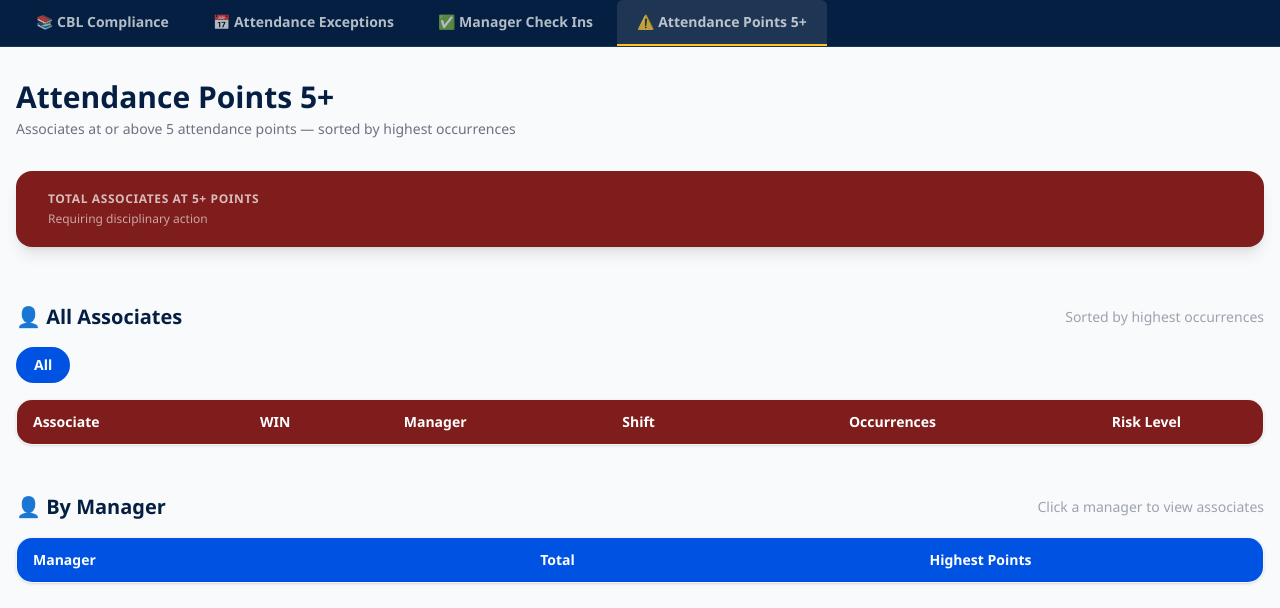
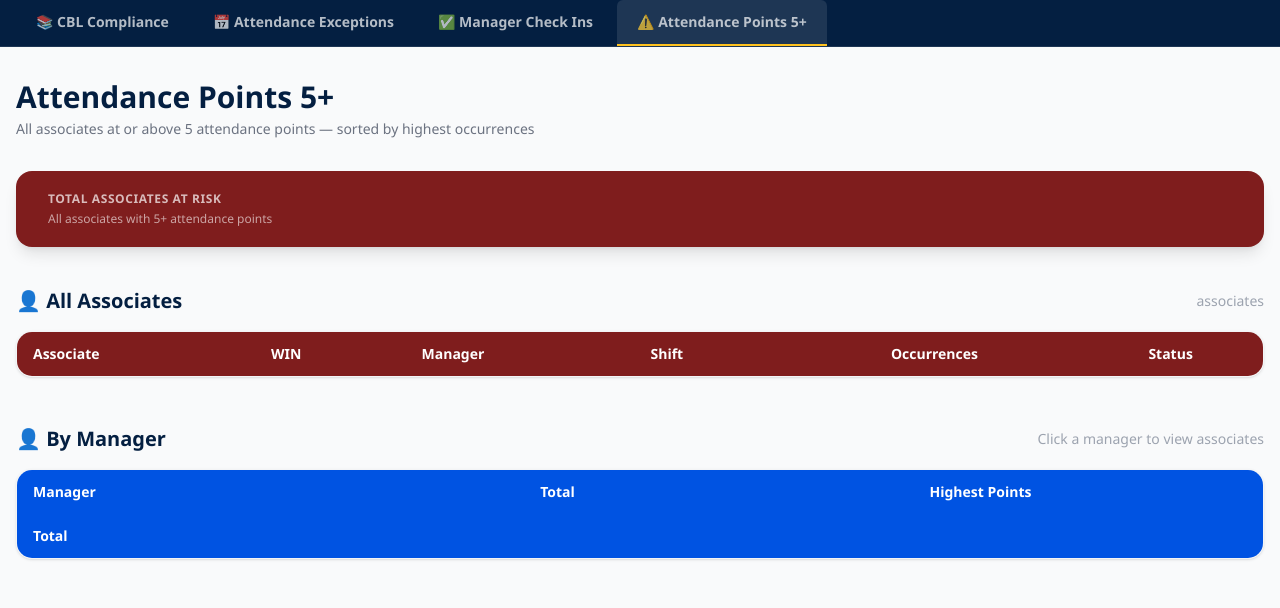
Before and after one commit to shalingandhi-samy/HR-Compliance, a FastAPI app: template templates/points.html in a window 1280 px wide. Shown: the part 52-660 px from the top of the page. Run offline with FastAPI, Linux system fonts and the light colour scheme; the template is opened without the code that fills it, so the values that code supplies are empty; some libraries are stand-ins or nearby versions.

Commit message:
refactor: simplify Points page — everyone is At Risk, removed bucket levels

```diff
--- a/main.py
+++ b/main.py
@@ -128,15 +128,13 @@ async def checkins_manager(request: Request, manager_name: str):
 @app.get("/points", response_class=HTMLResponse)
 async def points(request: Request):
     import json
-    from dataclasses import asdict
     records = load_points()
     summary = get_points_summary(records)
     records_json = json.dumps([
         {"associate": r.associate, "win": r.win, "manager": r.manager,
-         "shift": r.shift, "occurrences": r.occurrences, "bucket": r.bucket}
+         "shift": r.shift, "occurrences": r.occurrences}
         for r in records
     ])
-    bucket_meta_json = json.dumps(summary["bucket_meta"])
     chart_managers = json.dumps(summary["sorted_managers"])
     chart_occs = json.dumps([
         summary["manager_stats"][m]["max_occ"] for m in summary["sorted_managers"]
@@ -145,7 +143,6 @@ async def points(request: Request):
         "request": request,
         "summary": summary,
         "records_json": records_json,
-        "bucket_meta_json": bucket_meta_json,
         "chart_managers": chart_managers,
         "chart_occs": chart_occs,
     })
--- a/templates/points.html
+++ b/templates/points.html
@@ -4,73 +4,39 @@
 
 <div class="mb-8">
   <h1 class="text-3xl font-bold text-[#041f41] mb-1">Attendance Points 5+</h1>
-  <p class="text-gray-500 text-sm">Associates at or above 5 attendance points &mdash; sorted by highest occurrences</p>
+  <p class="text-gray-500 text-sm">All associates at or above 5 attendance points &mdash; sorted by highest occurrences</p>
 </div>
 
 <!-- Total Card -->
-<div class="mb-4">
+<div class="mb-10">
   <div class="bg-[#7f1d1d] text-white rounded-2xl px-8 py-5 shadow-lg">
-    <div class="text-white/70 text-xs font-semibold uppercase tracking-wider">Total Associates at 5+ Points</div>
+    <div class="text-white/70 text-xs font-semibold uppercase tracking-wider">Total Associates At Risk</div>
     <div class="text-5xl font-black mt-1">{{ summary.total }}</div>
-    <div class="text-white/60 text-xs mt-1">Requiring disciplinary action</div>
+    <div class="text-white/60 text-xs mt-1">All associates with 5+ attendance points</div>
   </div>
-</div>
-
-<!-- Risk Bucket Cards -->
-<div class="grid grid-cols-2 md:grid-cols-4 gap-4 mb-10">
-  {% for meta in summary.bucket_meta %}
-  {% set cnt = summary.bucket_counts[meta.label] %}
-  <div class="border-2 rounded-2xl p-4 flex flex-col shadow-sm"
-       style="background:{{ meta.bg }}18; border-color:{{ meta.bg }};">
-    <div class="text-xs font-semibold uppercase tracking-wider mb-1" style="color:{{ meta.bg }}">{{ meta.label }}</div>
-    <div class="text-3xl font-black" style="color:{{ meta.bg }}">{{ cnt }}</div>
-  </div>
-  {% endfor %}
 </div>
 
 <!-- All Associates Table -->
 <section class="mb-12">
   <div class="flex items-center justify-between mb-4">
     <h2 class="text-xl font-bold text-[#041f41]">&#128100; All Associates</h2>
-    <span class="text-sm text-gray-400">Sorted by highest occurrences</span>
+    <span class="text-sm text-gray-400" id="visible-count">{{ summary.total }} associates</span>
   </div>
-
-  <!-- Filter Pills -->
-  <div class="flex flex-wrap gap-2 mb-4">
-    <button onclick="filterBucket('all')" data-bucket="all"
-      class="pill-btn active px-4 py-1.5 rounded-full text-sm font-semibold border-2 border-[#0053e2] bg-[#0053e2] text-white transition">
-      All
-    </button>
-    {% for meta in summary.bucket_meta %}
-    {% if summary.bucket_counts[meta.label] > 0 %}
-    <button onclick="filterBucket('{{ meta.label }}')" data-bucket="{{ meta.label }}"
-      class="pill-btn px-4 py-1.5 rounded-full text-sm font-semibold border-2 transition"
-      style="border-color:{{ meta.bg }}; color:{{ meta.bg }};">
-      {{ meta.label }}
-    </button>
-    {% endif %}
-    {% endfor %}
-  </div>
-
   <div class="overflow-x-auto rounded-2xl shadow border border-gray-100">
     <table class="w-full text-sm" id="assoc-table">
       <thead class="bg-[#7f1d1d] text-white">
         <tr>
-   <th class="px-4 py-3 text-left font-semibold">Associate</th>
+          <th class="px-4 py-3 text-left font-semibold">Associate</th>
           <th class="px-4 py-3 text-left font-semibold">WIN</th>
           <th class="px-4 py-3 text-left font-semibold">Manager</th>
           <th class="px-4 py-3 text-left font-semibold">Shift</th>
           <th class="px-4 py-3 text-center font-semibold">Occurrences</th>
-          <th class="px-4 py-3 text-center font-semibold">Risk Level</th>
+          <th class="px-4 py-3 text-center font-semibold">Status</th>
         </tr>
       </thead>
-      <tbody class="divide-y divide-gray-100">
-        {% for r in summary.manager_stats %}
-        {% endfor %}
-      </tbody>
+      <tbody class="divide-y divide-gray-100"></tbody>
     </table>
   </div>
-  <div class="mt-3 text-xs text-gray-400" id="visible-count"></div>
 </section>
 
 <!-- By Manager Table -->
@@ -85,9 +51,6 @@
         <tr>
           <th class="px-4 py-3 text-left font-semibold">Manager</th>
           <th class="px-4 py-3 text-center font-semibold">Total</th>
-          {% for meta in summary.bucket_meta %}
-          <th class="px-4 py-3 text-center font-semibold">{{ meta.label }}</th>
-          {% endfor %}
           <th class="px-4 py-3 text-center font-semibold">Highest Points</th>
         </tr>
       </thead>
@@ -98,21 +61,17 @@
             onclick="window.location='/points/manager/{{ manager | urlencode }}'">
           <td class="px-4 py-3 font-medium text-[#0053e2] group-hover:underline">{{ manager }}</td>
           <td class="px-4 py-3 text-center font-bold text-gray-700">{{ stats.total }}</td>
-          {% for meta in summary.bucket_meta %}
-          {% set cnt = stats.buckets[meta.label] %}
-          <td class="px-4 py-3 text-center">
-            {% if cnt > 0 %}
-            <span class="inline-block px-2 py-0.5 rounded-full text-xs font-bold"
-                  style="background:{{ meta.bg }}22; color:{{ meta.bg }}; border:1px solid {{ meta.bg }}">{{ cnt }}</span>
-            {% else %}
-            <span class="text-gray-300">&mdash;</span>
-            {% endif %}
-          </td>
-          {% endfor %}
           <td class="px-4 py-3 text-center font-bold text-[#7f1d1d]">{{ stats.max_occ }}</td>
         </tr>
         {% endfor %}
       </tbody>
+      <tfoot class="bg-[#0053e2] text-white font-bold">
+        <tr>
+          <td class="px-4 py-3">Total</td>
+          <td class="px-4 py-3 text-center">{{ summary.total }}</td>
+          <td class="px-4 py-3"></td>
+        </tr>
+      </tfoot>
     </table>
   </div>
 </section>
@@ -127,72 +86,34 @@
   </div>
 </section>
 
-<!-- Inject all records for the JS table -->
 <script>
 const allRecords = {{ records_json | safe }};
-const bucketMeta = {{ bucket_meta_json | safe }};
-
-function getBucketStyle(bucket) {
-  const m = bucketMeta.find(b => b.label === bucket);
-  return m ? m : { bg: '#ea1100', text: '#fff' };
-}
 
 function buildTable() {
   const tbody = document.querySelector('#assoc-table tbody');
   tbody.innerHTML = '';
   allRecords.forEach(r => {
-    const style = getBucketStyle(r.bucket);
     const tr = document.createElement('tr');
-    tr.className = 'hover:bg-gray-50 transition assoc-row';
-    tr.dataset.bucket = r.bucket;
+    tr.className = 'hover:bg-gray-50 transition';
     tr.innerHTML = `
       <td class="px-4 py-3 font-medium text-gray-800">${r.associate}</td>
       <td class="px-4 py-3 text-gray-500 font-mono text-xs">${r.win}</td>
       <td class="px-4 py-3 text-gray-700">${r.manager}</td>
       <td class="px-4 py-3 text-gray-600 text-xs">${r.shift}</td>
       <td class="px-4 py-3 text-center">
-        <span class="text-2xl font-black" style="color:${style.bg}">${r.occurrences}</span>
+        <span class="text-2xl font-black text-[#7f1d1d]">${r.occurrences}</span>
       </td>
       <td class="px-4 py-3 text-center">
-        <span class="inline-block px-3 py-1 rounded-full text-xs font-bold"
-              style="background:${style.bg}; color:white;">${r.bucket}</span>
+        <span class="inline-block px-3 py-1 rounded-full text-xs font-bold text-white bg-[#7f1d1d]">At Risk</span>
       </td>`;
     tbody.appendChild(tr);
   });
-  updateCount(allRecords.length, allRecords.length);
-}
-
-function filterBucket(bucket) {
-  document.querySelectorAll('.pill-btn').forEach(btn => {
-    btn.style.backgroundColor = '';
-    btn.style.color = '';
-    btn.classList.remove('text-white');
-  });
-  const active = document.querySelector(`[data-bucket="${bucket}"]`);
-  if (active) {
-    active.style.backgroundColor = '#0053e2';
-    active.style.color = 'white';
-  }
-  let visible = 0;
-  document.querySelectorAll('.assoc-row').forEach(row => {
-    const show = bucket === 'all' || row.dataset.bucket === bucket;
-    row.style.display = show ? '' : 'none';
-    if (show) visible++;
-  });
-  updateCount(visible, allRecords.length);
-}
-
-function updateCount(visible, total) {
-  document.getElementById('visible-count').textContent =
-    `Showing ${visible} of ${total} associates`;
 }
 
 buildTable();
 
-// Chart
 const mgrs = {{ chart_managers | safe }};
 const mgr_occs = {{ chart_occs | safe }};
-const mgr_colors = mgr_occs.map(v => v >= 13 ? '#7f1d1d' : v >= 10 ? '#ea1100' : v >= 7 ? '#f59e0b' : '#ffc220');
 
 new Chart(document.getElementById('managerChart'), {
   type: 'bar',
@@ -201,7 +122,7 @@ new Chart(document.getElementById('managerChart'), {
     datasets: [{
       label: 'Max Occurrences',
       data: mgr_occs,
-      backgroundColor: mgr_colors,
+      backgroundColor: '#7f1d1d',
       borderRadius: 6,
     }]
   },
```
Also changed, not shown: points_data.py (+9 -66 lines), templates/points_manager.html (+4 -17 lines).
